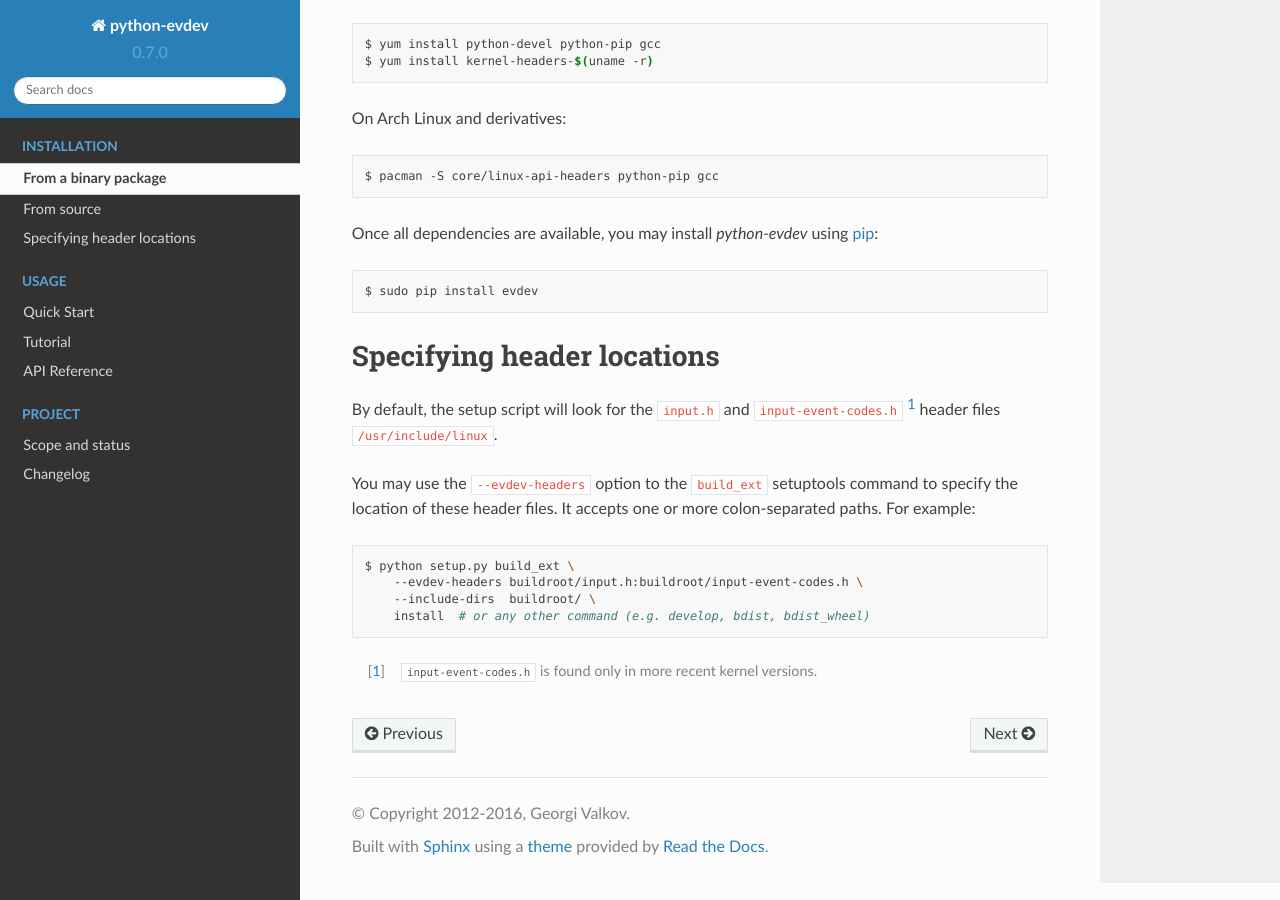
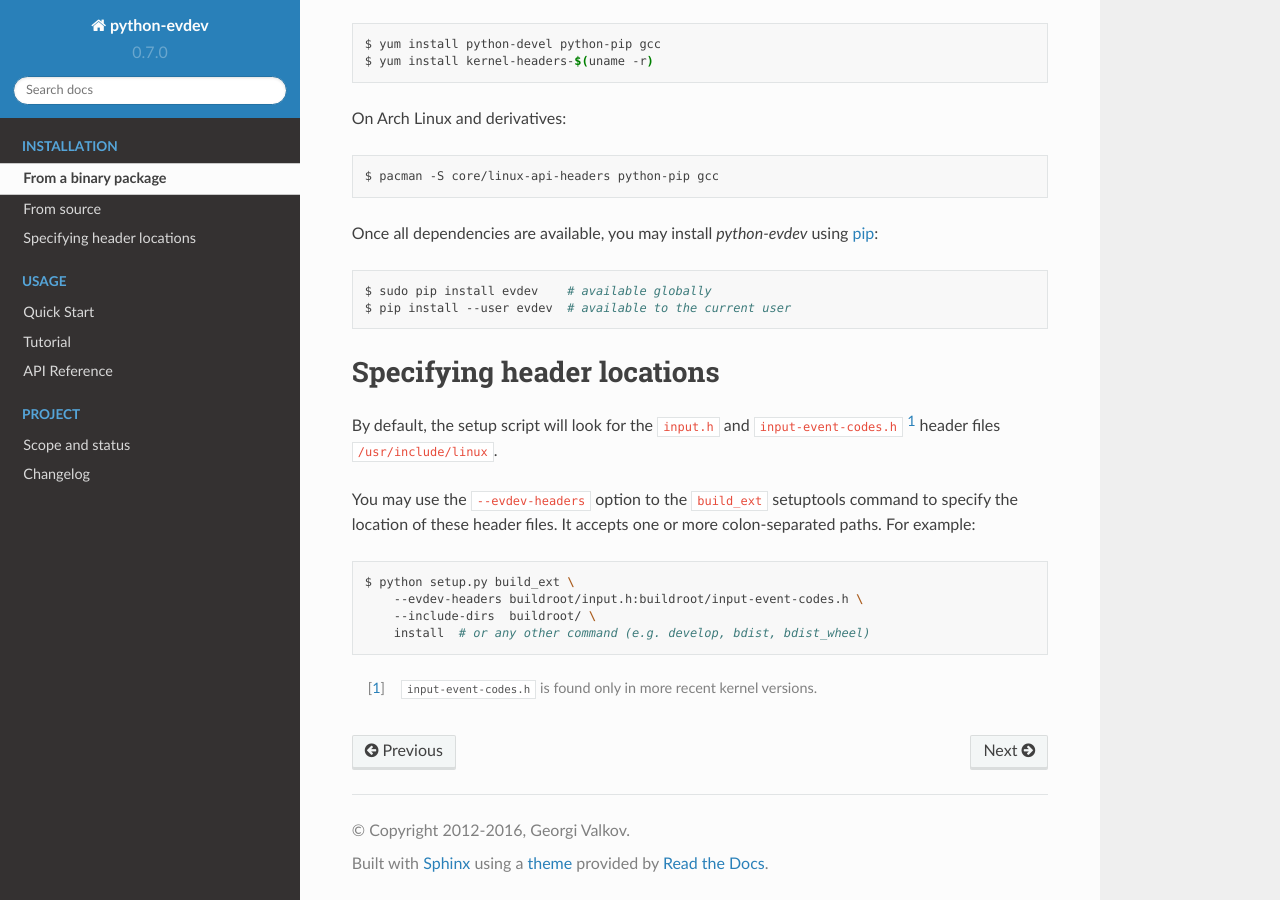
Before and after one commit to gvalkov/python-evdev, a Sphinx documentation site: the page built from docs/install.rst, in a window 1280 px wide and 900 px high, scrolled down 649 px. Built offline with Sphinx 7.4.7 and the Read the Docs theme 2.0.0, drawn with Linux system fonts in a browser that asks for light colours; some of the changed lines change nothing that is shown.

Commit message:
Update distribution links

```diff
--- a/docs/install.rst
+++ b/docs/install.rst
@@ -7,13 +7,13 @@
 .. raw:: html
 
     <div style="margin:1em;">
-    <a href="https://aur.archlinux.org/packages/python-evdev/">
+    <a href="https://www.archlinux.org/packages/extra/x86_64/python-evdev/">
       <img height="30px" src="_static/pacifica-icon-set/distributor-logo-archlinux.png">
     </a>
-    <a href="http://packages.ubuntu.com/wily/python-evdev">
+    <a href="https://packages.ubuntu.com/artful/python-evdev">
       <img height="30px" src="_static/pacifica-icon-set/distributor-logo-ubuntu.png">
     </a>
-    <a href="https://copr.fedorainfracloud.org/coprs/gvalkov/python-evdev/">
+    <a href="https://apps.fedoraproject.org/packages/python3-evdev">
       <img height="30px" src="_static/pacifica-icon-set/distributor-logo-fedora.png">
     </a>
     <!--
@@ -59,7 +59,8 @@
 
 .. code-block:: bash
 
-    $ sudo pip install evdev
+    $ sudo pip install evdev    # available globally
+    $ pip install --user evdev  # available to the current user
 
 
 Specifying header locations
```
